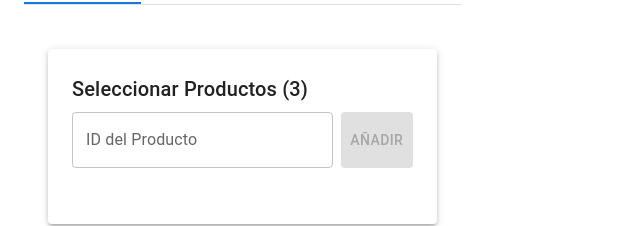
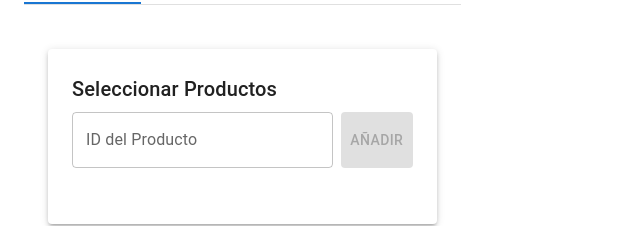
Before and after one commit to Adotel15/the-savers-frontend, a React (Vite) app: page / in a window 1280 px wide. Shown: the part 208-434 px from the top of the page, without its empty margins (0-640 px from the left). Built offline with nearby package versions, Linux system fonts and the light colour scheme.

Commit message:
feat: fix onSubmit

```diff
--- a/src/App.jsx
+++ b/src/App.jsx
@@ -26,6 +26,8 @@ function App() {
   const handleProductsSubmit = async (selectedProducts, purchaseHistory) => {
     setLoading(true);
     setError(null);
+
+    console.log('hello');
     try {
       const data = await getRecommendations(selectedProducts, purchaseHistory);
       setRecommendations(data);
@@ -56,7 +58,7 @@ function App() {
         </Box>
 
         <TabPanel value={tabValue} index={0}>
-          <ProductSelector onSubmit={handleProductsSubmit} />
+          <ProductSelector onProductsSubmit={handleProductsSubmit} />
           <RecommendationsList
             recommendations={recommendations}
             loading={loading}
--- a/src/components/ProductSelector.jsx
+++ b/src/components/ProductSelector.jsx
@@ -17,7 +17,7 @@ export const ProductSelector = ({ onProductsSubmit }) => {
   const [historyId, setHistoryId] = useState('');
 
   const handleAddProduct = () => {
-    if (productId && selectedProducts.length < 1) {
+    if (productId) {
       setSelectedProducts([...selectedProducts, productId]);
       setProductId('');
     }
@@ -31,7 +31,10 @@ export const ProductSelector = ({ onProductsSubmit }) => {
   };
 
   const handleSubmit = () => {
-    onProductsSubmit(selectedProducts, purchaseHistory);
+    // Enviar arrays vacíos si no hay productos o histórico seleccionados
+    const products = selectedProducts.length > 0 ? selectedProducts : [];
+    const history = purchaseHistory.length > 0 ? purchaseHistory : [];
+    onProductsSubmit(products, history);
   };
 
   const removeProduct = (index) => {
@@ -46,7 +49,7 @@ export const ProductSelector = ({ onProductsSubmit }) => {
     <Box sx={{ maxWidth: 600, mx: 'auto', p: 3 }}>
       <Paper elevation={3} sx={{ p: 3, mb: 3 }}>
         <Typography variant="h6" gutterBottom>
-          Seleccionar Productos (3)
+          Seleccionar Productos
         </Typography>
         <Box sx={{ display: 'flex', gap: 1, mb: 2 }}>
           <TextField
@@ -54,12 +57,11 @@ export const ProductSelector = ({ onProductsSubmit }) => {
             label="ID del Producto"
             value={productId}
             onChange={(e) => setProductId(e.target.value)}
-            disabled={selectedProducts.length > 1}
           />
           <Button
             variant="contained"
             onClick={handleAddProduct}
-            disabled={!productId || selectedProducts.length > 1}
+            disabled={!productId}
           >
             Añadir
           </Button>
```
